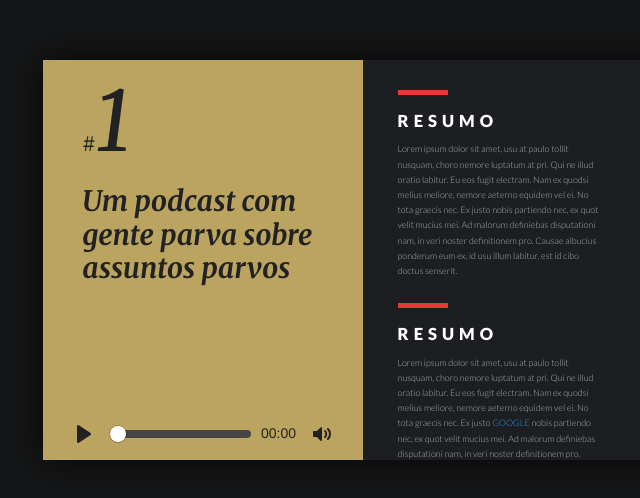
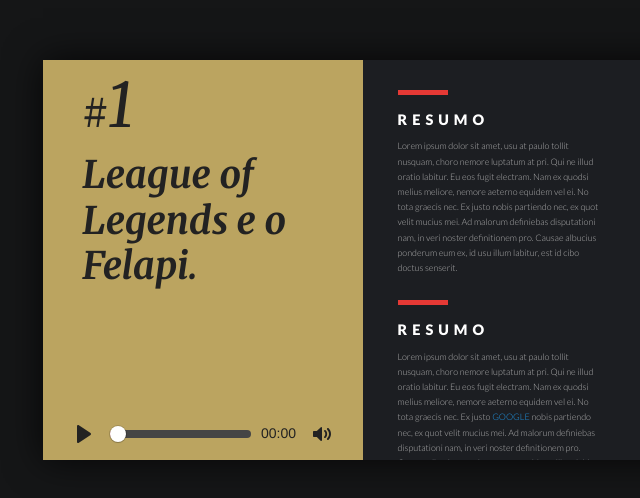
Before and after one commit to nilstrung/nilstrung.github.io, a plain HTML site: page index.html in a window 1280 px wide. Shown: the part 140-638 px from the top of the page, without its empty margins (277-917 px from the left). Drawn offline with Linux system fonts and the light colour scheme.

```diff
--- a/css/app.css
+++ b/css/app.css
@@ -43,26 +43,29 @@
         position: relative;
         background: #bba460;
         height: 100%;
+        color: #222222;
     }
     .podcast_number {
         font-family: 'Merriweather', serif;
         font-weight: 500;
         font-style: italic;
-        font-size: 6.5rem;
-        font-size: 6.5vw;
+        font-size: 6.853em;
+        font-size: 4.797vw;
+        color: #222;
     }
     .podcast_number span {
         font-weight: 400;
-        font-size: 1.5rem;
-        font-size: 1.5vw;
+        font-size: 4.236em;
+        font-size: 2.965vw;
     }
     .podcast_title {
         font-family: 'Merriweather', sans-serif;
         font-weight: 800;
         font-style: italic;
-        font-size: 2.4rem;
-        font-size: 2.2vw;
+        font-size: 4.236em;
+        font-size: 2.965vw;
         line-height: 1.2;
+        color: #222222;
     }
     @media only screen and (max-width: 64em) {
         .left-side {
@@ -94,7 +97,7 @@
         color: #afafaf;
         font-family: 'Lato', sans-serif;
         font-weight: 300;
-        font-size: 0.8rem;
+        font-size: 1em;
         font-size: 0.7vw;
         padding-top: 15px;
         line-height: 1.7;
@@ -103,8 +106,8 @@
         color: #FFF;
         font-family: 'Lato', sans-serif;
         font-weight: 800;
-        font-size: 1.3rem;
-        font-size: 1.3vw;
+        font-size: 1.619em;
+        font-size: 1.133vw;
         letter-spacing: 5px;
     }
     @media only screen and (max-width: 64em) {
--- a/index.html
+++ b/index.html
@@ -26,7 +26,7 @@
                 </div>
                 <div class="row collapse">
                     <div class="large-10 small-10 small-offset-1 large-offset-1 columns podcast_title">
-                        Um podcast com gente parva sobre assuntos parvos
+                        League of Legends e o Felapi.
                     </div>
                 </div>
                 <div class="row">
```
